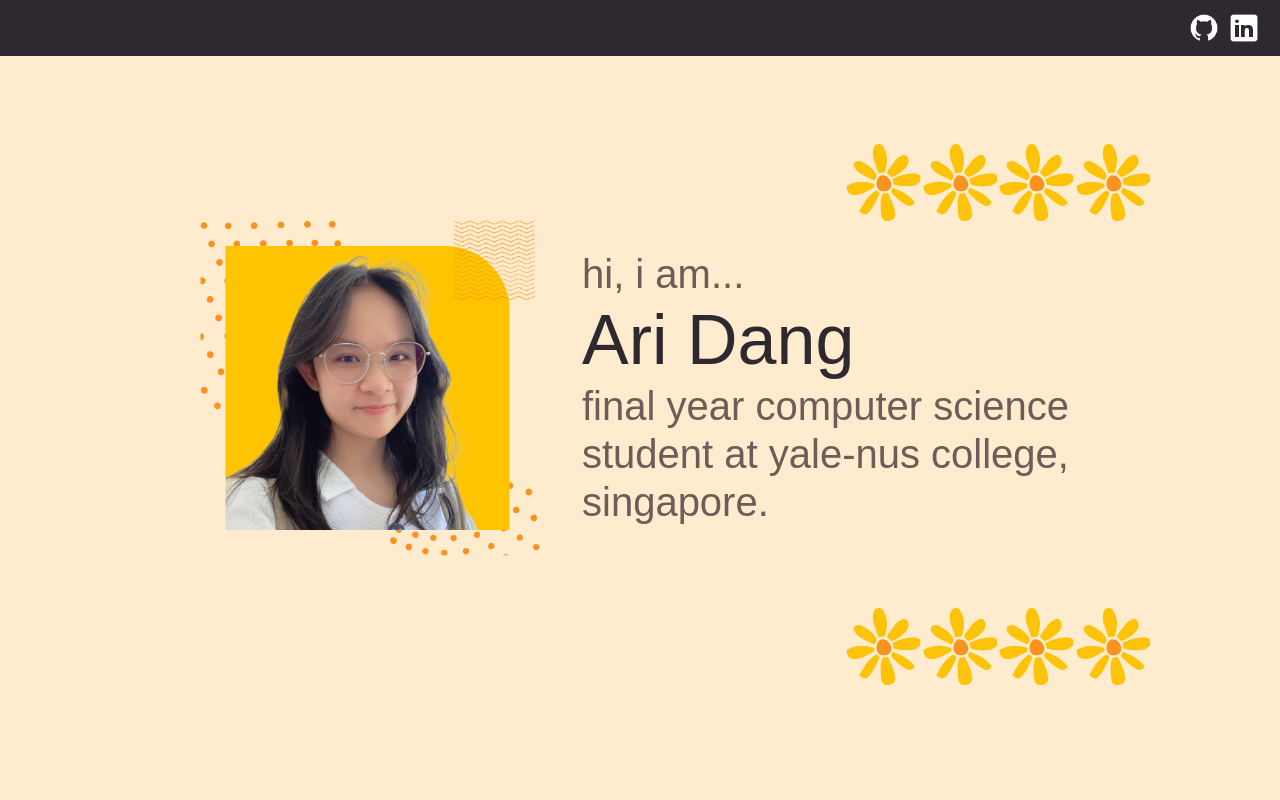
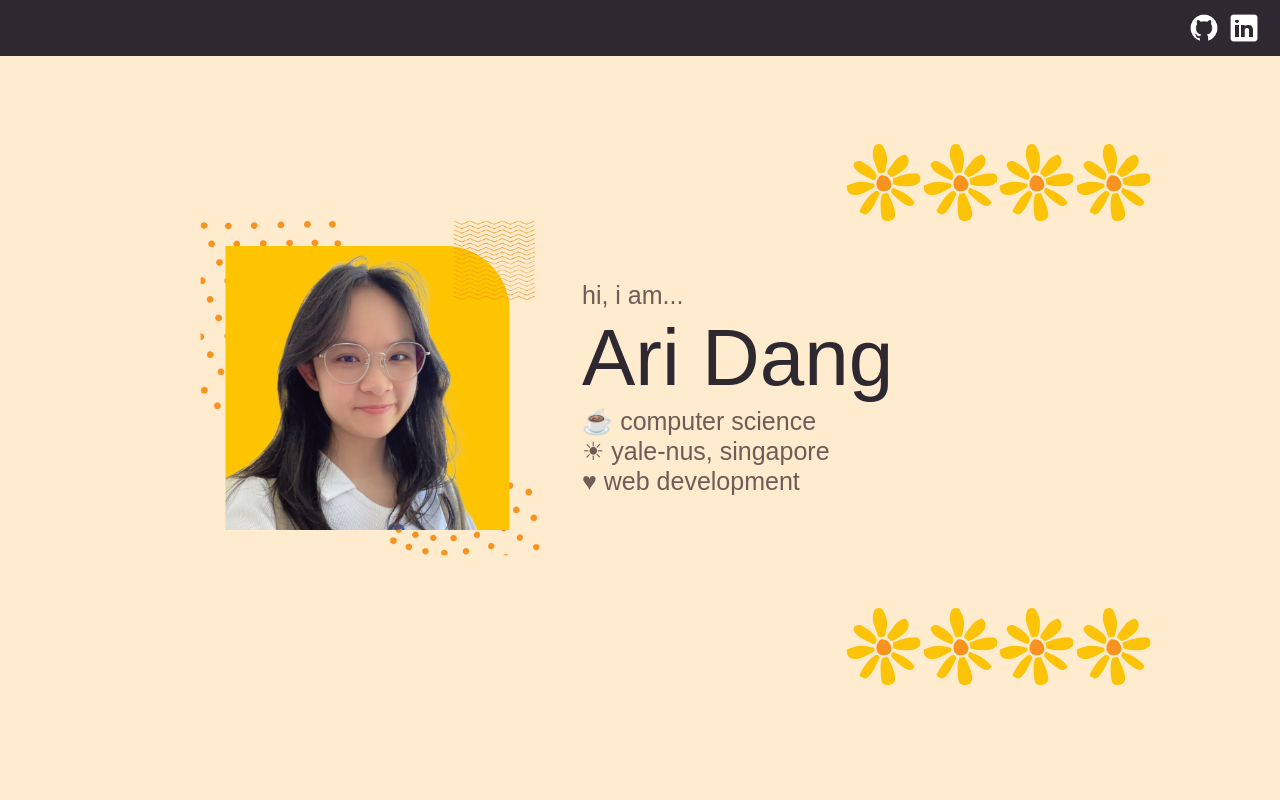
Before and after one commit to dngvbngc/portfolio, a React (Vite) app: page / in a window 1280 px wide. Shown: the top 800 px of the page. Built offline with nearby package versions, Linux system fonts and the light colour scheme; a web font is replaced by a local one.

Commit message:
Edit intro

```diff
--- a/src/components/Introduction.tsx
+++ b/src/components/Introduction.tsx
@@ -23,12 +23,16 @@ const Introduction = () => {
           />
         </Center>
         <Center display={{ base: "none", lg: "flex" }} marginLeft='-20vw'>
-          <Heading marginTop={-20} width={500} fontSize={40} fontWeight='thin'>
+          <Heading marginTop={-20} width={500} fontSize={25} fontWeight='thin'>
             hi, i am...{" "}
-            <Text fontSize={70} color='brand.500'>
+            <Text fontSize={80} color='brand.500'>
               Ari Dang
             </Text>{" "}
-            final year computer science student at yale-nus college, singapore.
+            &#x2615; computer science
+            <br></br>
+            &#9728; yale-nus, singapore
+            <br></br>
+            &hearts; web development
           </Heading>
         </Center>
         {/* For small to medium screens */}
@@ -55,7 +59,11 @@ const Introduction = () => {
             <Text fontSize={{ base: 50, sm: 70 }} color='brand.500'>
               Ari Dang
             </Text>{" "}
-            final year computer science student at yale-nus college, singapore.
+            &#x2615; computer science
+            <br></br>
+            &#9728; yale-nus, singapore
+            <br></br>
+            &hearts; web development
           </Heading>
         </Box>
       </SimpleGrid>
```
